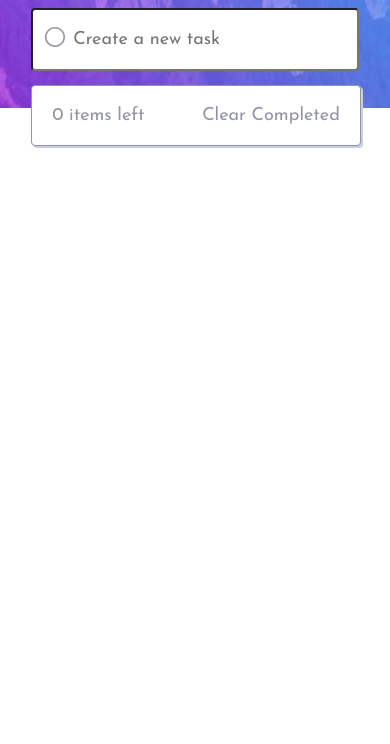
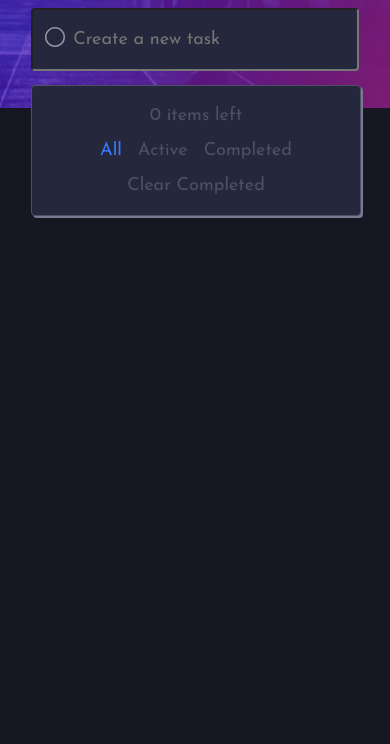
Before and after one commit to chaulagainkapil/Todo_list, a website: page index.html in a window 390 px wide. Shown: the part 100-844 px from the top of the page. Drawn offline with nearby package versions, Linux system fonts and the light colour scheme.

Commit message:
dark mode default

```diff
--- a/index.html
+++ b/index.html
@@ -17,7 +17,7 @@
     <link rel="stylesheet" href="style.css" />
     <title>Todo app</title>
   </head>
-  <body class="">
+  <body class="dark">
     <div class="upper">
       <div class="container">
         <div class="upper__heading">
--- a/sass/style.scss
+++ b/sass/style.scss
@@ -12,10 +12,10 @@ body {
   margin: 0 30%;
   position: relative;
 }
-.lightmode{
+.darkmode {
   position: absolute;
   right: 0px;
-    display:none
+  display: none;
 }
 .upper {
   height: 35vh;
@@ -106,8 +106,8 @@ body {
       & > div {
         cursor: pointer;
       }
-      &--left{
-        cursor: auto!important;
+      &--left {
+        cursor: auto !important;
       }
       &--center {
         display: flex;
@@ -145,39 +145,54 @@ body {
   -moz-user-select: none; /* Firefox */
   -ms-user-select: none; /* Internet Explorer/Edge */
 }
-.active2{
+.active2 {
   color: $brightblue;
 }
-.centeroption{
-    &:hover{
+.centeroption {
+  &:hover {
     color: $vdgrayishblue;
   }
 }
-.clearAll:hover{
+.clearAll:hover {
   color: $vdgrayishblue;
 }
 
-@media (max-width:800px){
+@media screen and (max-width:1200px){
+    .container {
+        margin: 0 20%;
+        position: relative;
+      }
+      .upper{
+        &__heading{
+            padding: 4rem 0 1rem;
+        }
+        &__options{
+            top: 200px;
+        }
+      }
+}
+@media screen and (max-width: 800px) {
   .container {
     margin: 0 8%;
     position: relative;
   }
-    .upper{
+  .upper {
     background-image: url(../images/bg-mobile-light.jpg);
-        &__heading{
+    &__heading {
       padding: 3rem 0 24px;
     }
-        &__options{
+    &__options {
       top: 185px;
-            &--opt{
-                &--center{
-                    display: none;
+      &--opt {
+        justify-content: center;
+        align-items: center;
+        flex-direction: column;
+        gap: 1rem;
+        flex-wrap: wrap;
       }
     }
   }
+  .crossButton {
+    display: block !important;
   }
-.crossButton{
-    display: block!important;
 }
-
-}
```
Also changed, not shown: style.css, 1 other file. Lines whose indentation alone changed are shown as unchanged.
